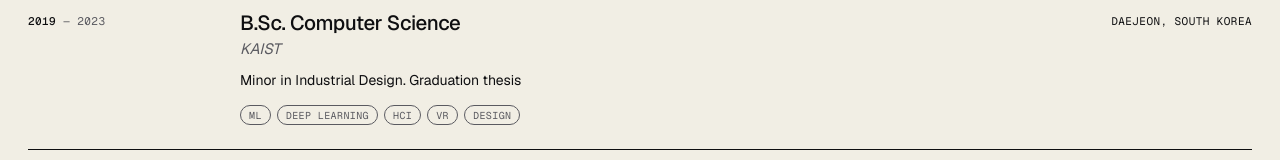
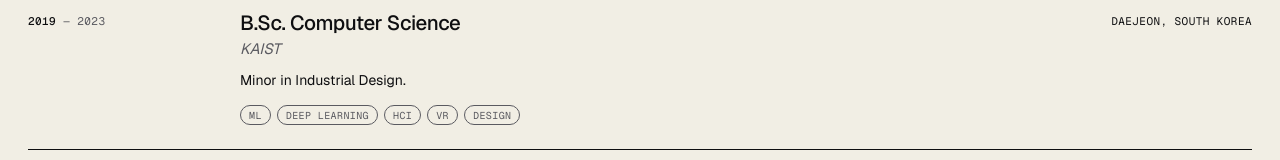
Before and after one commit to nargizas/nargizas.github.io, a Next.js app: page / in a window 1280 px wide. Shown: the part 4365-4525 px from the top of the page. Built offline with nearby package versions, Linux system fonts and the light colour scheme.

Commit message:
minor fixes

```diff
--- a/components/Portfolio.js
+++ b/components/Portfolio.js
@@ -310,7 +310,7 @@ export default function Portfolio() {
               role="B.Sc. Computer Science"
               org="KAIST"
               location="Daejeon, South Korea"
-              blurb="Minor in Industrial Design. Graduation thesis"
+              blurb="Minor in Industrial Design."
               tags={['ML', 'Deep Learning', 'HCI', 'VR', 'Design']}
             />
           </div>
--- a/components/Reticle.js
+++ b/components/Reticle.js
@@ -25,7 +25,7 @@ export default function Reticle({ kind }) {
     function over(e) {
       const t = e.target;
       const hover =
-        t.closest && t.closest('a, button, .text-card, .inset-card, .sketch, .plate-wrap, .ledger-row');
+        t.closest && t.closest('a, button, .text-card, .inset-card, .sketch, .plate-wrap');
       setHot(!!hover);
     }
     window.addEventListener('mousemove', move);
```
